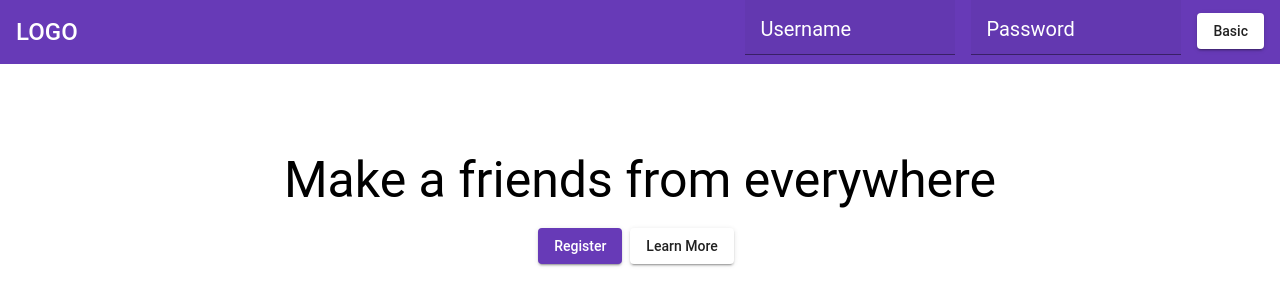
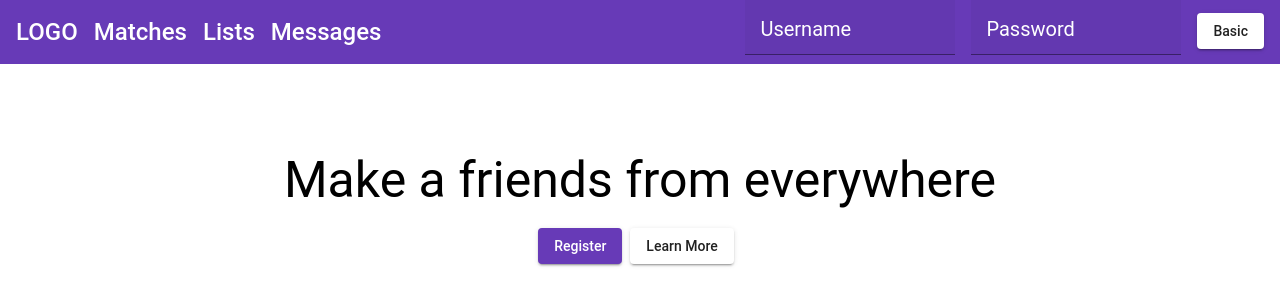
Before and after one commit to mahmmoudkinawy/Rumble, an Angular app in the folder rumble-client/: page / in a window 1280 px wide. Shown: the top 306 px of the page. Built offline with nearby package versions, Linux system fonts and the light colour scheme.

Commit message:
Added routes to the navbar components

```diff
--- a/rumble-client/src/app/components/navbar/navbar.component.html
+++ b/rumble-client/src/app/components/navbar/navbar.component.html
@@ -1,10 +1,10 @@
 <mat-toolbar color="primary" class="navbar">
     <div>
-        <a>LOGO</a>
-        <ng-container *ngIf="loggedIn">
-            <a>Matches</a>
-            <a>Lists</a>
-            <a>Messages</a>
+        <a routerLink="/">LOGO</a>
+        <ng-container>
+            <a routerLink="/members">Matches</a>
+            <a routerLink="/lists">Lists</a>
+            <a routerLink="/messages">Messages</a>
         </ng-container>
     </div>
 
```
